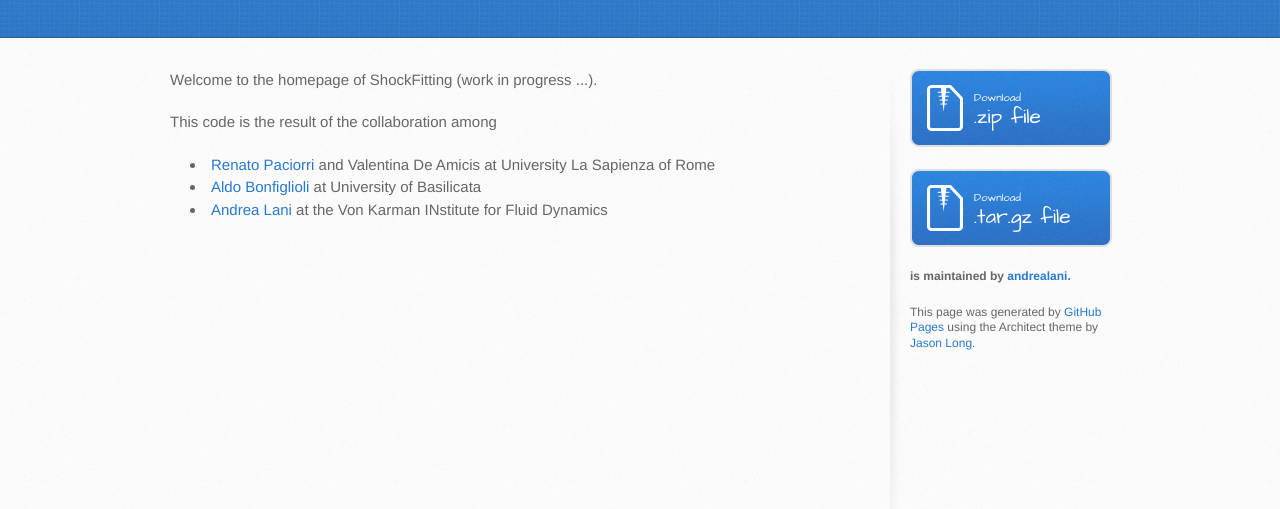
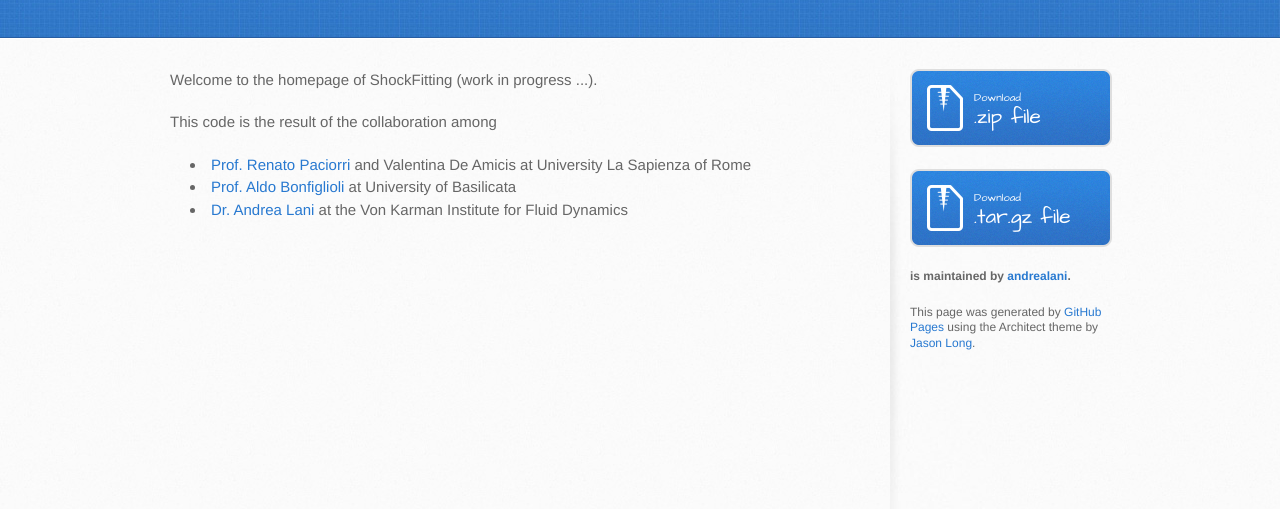
Before and after one commit to andrealani/ShockFitting, a plain HTML site: page index.html in a window 1280 px wide. Shown: the part 197-706 px from the top of the page. Drawn offline with Linux system fonts and the light colour scheme.

```diff
--- a/index.html
+++ b/index.html
@@ -34,11 +34,11 @@
 
 <ul>
 <li>
-<a href="http://www.dima.uniroma1.it/dima/node/5716">Renato Paciorri</a> and Valentina De Amicis at University La Sapienza of Rome</li>
+<a href="http://www.dima.uniroma1.it/dima/node/5716">Prof. Renato Paciorri</a> and Valentina De Amicis at University La Sapienza of Rome</li>
 <li>
-<a href="http://oldwww.unibas.it/utenti/bonfiglioli/www.html">Aldo Bonfiglioli</a> at University of Basilicata</li>
+<a href="http://oldwww.unibas.it/utenti/bonfiglioli/www.html">Prof. Aldo Bonfiglioli</a> at University of Basilicata</li>
 <li>
-<a href="https://www.vki.ac.be/index.php/departments/ar-department-other-menu-100/people-other-menu-99/265-research-engineers-and-engineers/388-andrea-lani">Andrea Lani</a> at the Von Karman INstitute for Fluid Dynamics</li>
+<a href="https://www.vki.ac.be/index.php/departments/ar-department-other-menu-100/people-other-menu-99/265-research-engineers-and-engineers/388-andrea-lani">Dr. Andrea Lani</a> at the Von Karman Institute for Fluid Dynamics</li>
 </ul>
         </section>
 
--- a/params.json
+++ b/params.json
@@ -1 +1 @@
-{"name":"Shock Fitting","tagline":"This will be a modular sock fitting code to be plugged to arbitrary CFD codes","body":"Welcome to the homepage of ShockFitting (work in progress ...).\r\n\r\nThis code is the result of the collaboration among\r\n\r\n* [Renato Paciorri](http://www.dima.uniroma1.it/dima/node/5716) and Valentina De Amicis at University La Sapienza of Rome\r\n* [Aldo Bonfiglioli](http://oldwww.unibas.it/utenti/bonfiglioli/www.html) at University of Basilicata\r\n* [Andrea Lani] (https://www.vki.ac.be/index.php/departments/ar-department-other-menu-100/people-other-menu-99/265-research-engineers-and-engineers/388-andrea-lani) at the Von Karman INstitute for Fluid Dynamics\r\n\r\n","google":"","note":"Don't delete this file! It's used internally to help with page regeneration."}
+{"name":"Shock Fitting","tagline":"This will be a modular sock fitting code to be plugged to arbitrary CFD codes","body":"Welcome to the homepage of ShockFitting (work in progress ...).\r\n\r\nThis code is the result of the collaboration among\r\n\r\n* [Prof. Renato Paciorri](http://www.dima.uniroma1.it/dima/node/5716) and Valentina De Amicis at University La Sapienza of Rome\r\n* [Prof. Aldo Bonfiglioli](http://oldwww.unibas.it/utenti/bonfiglioli/www.html) at University of Basilicata\r\n* [Dr. Andrea Lani] (https://www.vki.ac.be/index.php/departments/ar-department-other-menu-100/people-other-menu-99/265-research-engineers-and-engineers/388-andrea-lani) at the Von Karman Institute for Fluid Dynamics\r\n\r\n","google":"","note":"Don't delete this file! It's used internally to help with page regeneration."}
```
